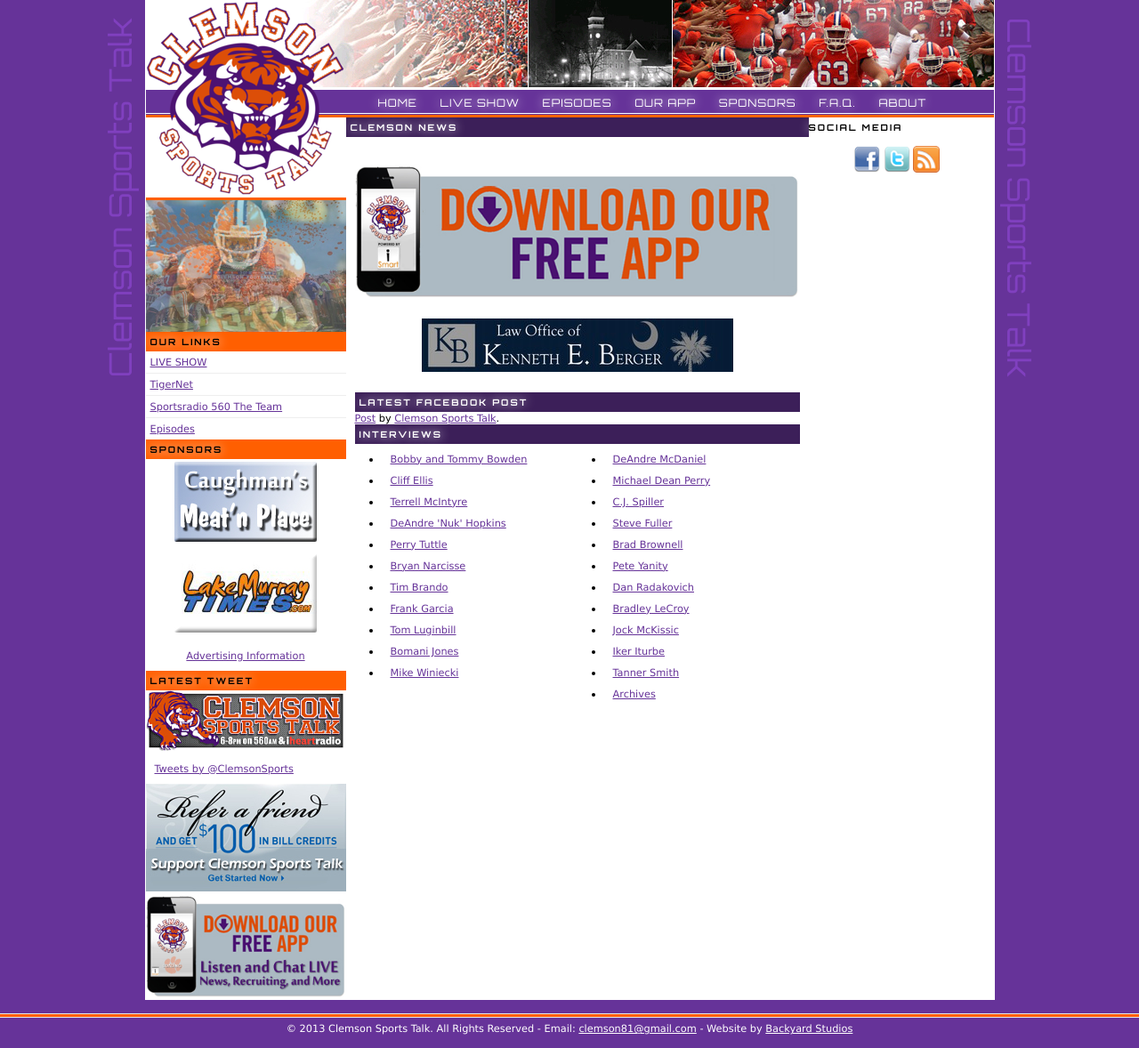
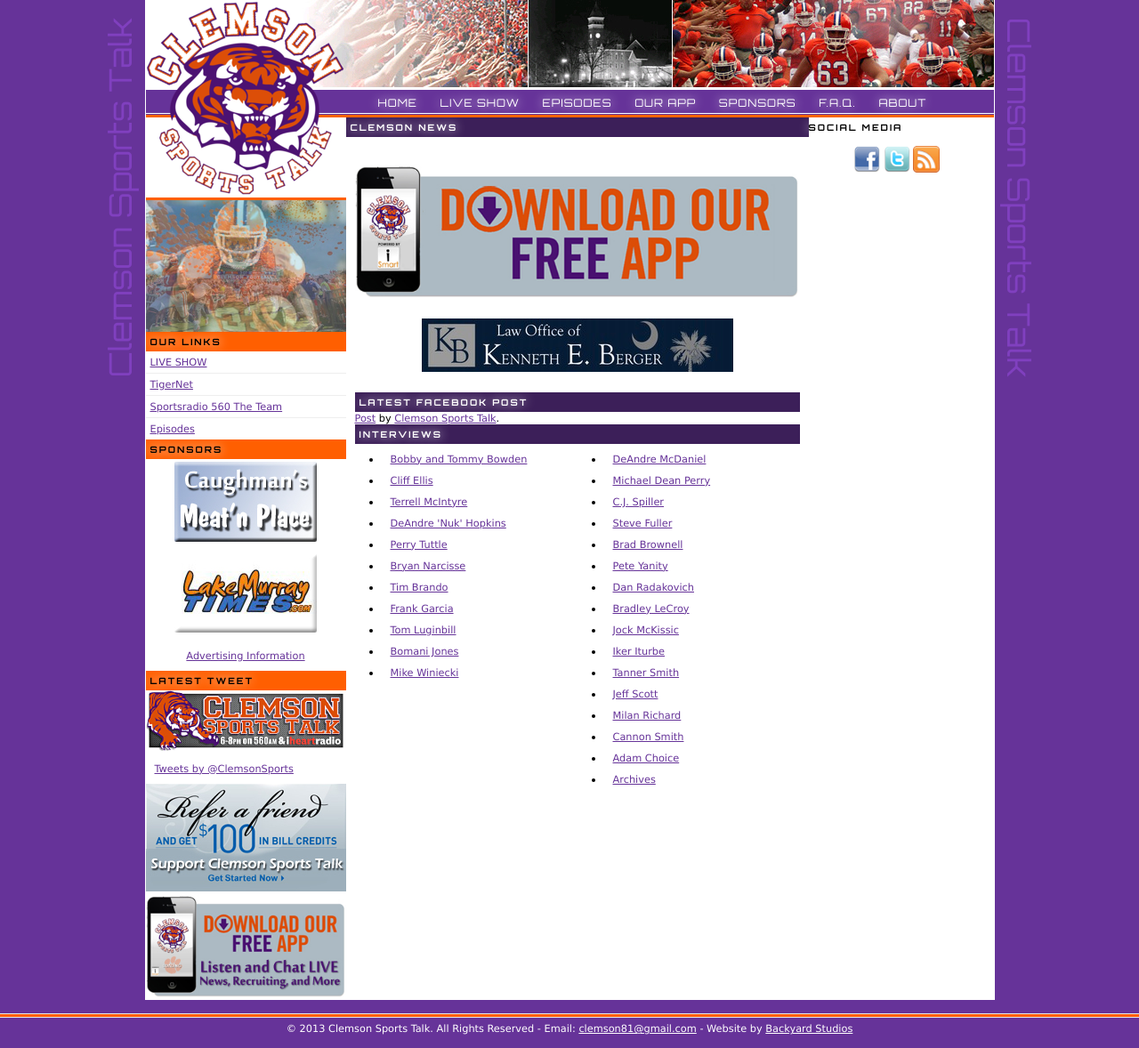
Before and after one commit to clemsonsportstalk/clemsonsportstalk, a Jekyll site: the page built from index.html, in a window 1280 px wide. Shown: the whole page at 89% size. Built offline with Jekyll 4.4.1, drawn with Linux system fonts in a browser that asks for light colours; nearby versions of some CDN libraries; Markdown is read by kramdown in place of the engine named in the settings; comment, search, counter and statistics services are not loaded.

Commit message:
Update index.html

```diff
--- a/index.html
+++ b/index.html
@@ -168,6 +168,26 @@
             Tanner Smith
           </a>
         </p></li>
+        <li><p>
+          <a href='http://chirb.it/OMpEcB' target='_blank'>
+            Jeff Scott
+          </a>
+        </p></li>
+        <li><p>
+          <a href='http://chirb.it/ccknI1' target='_blank'>
+            Milan Richard
+          </a>
+        </p></li>
+        <li><p>
+          <a href='http://chirb.it/2nnwsI' target='_blank'>
+            Cannon Smith
+          </a>
+        </p></li>
+        <li><p>
+          <a href='http://chirb.it/ILs70C' target='_blank'>
+            Adam Choice
+          </a>
+        </p></li>
 <li> <p>
           <a href='/tnt/'>
             Archives
```
